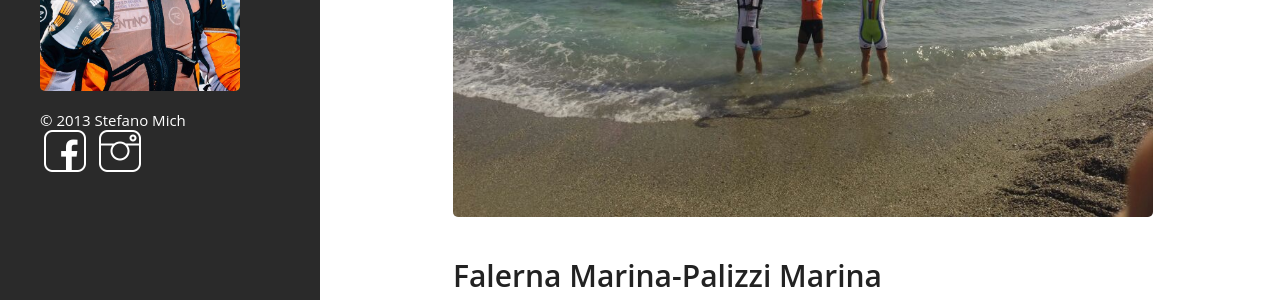
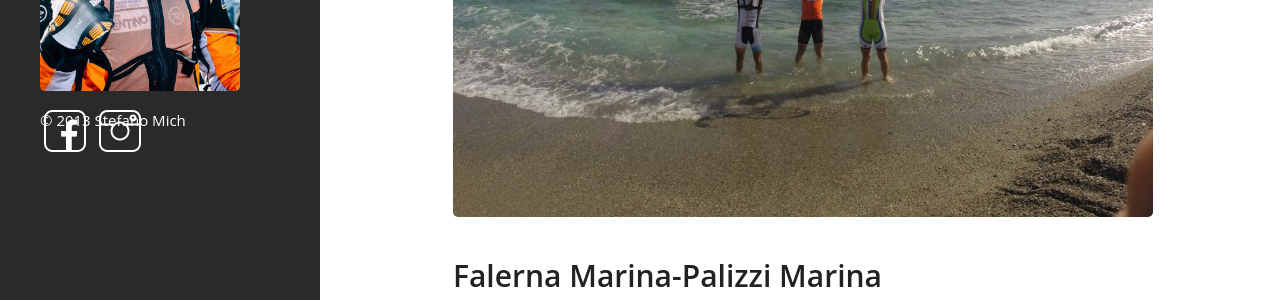
Before and after one commit to stefanomich22/mich93.github.io, a Jekyll site: the page built from index.html, in a window 1280 px wide. Shown: the part 456-756 px from the top of the page. Built offline with Jekyll 4.4.1, drawn with Linux system fonts in a browser that asks for light colours; Markdown is read by kramdown in place of the engine named in the settings; the list of posts is cut into pages by our own code.

Commit message:
fixes social banner

```diff
--- a/public/css/hyde.css
+++ b/public/css/hyde.css
@@ -446,7 +446,7 @@ a:hover {
   .social{
     position:absolute;
   	left:0px;
-  	bottom:-50px;
+  	bottom:-30px;
   	display: inline-block;
   }
   .socialimg{
```
